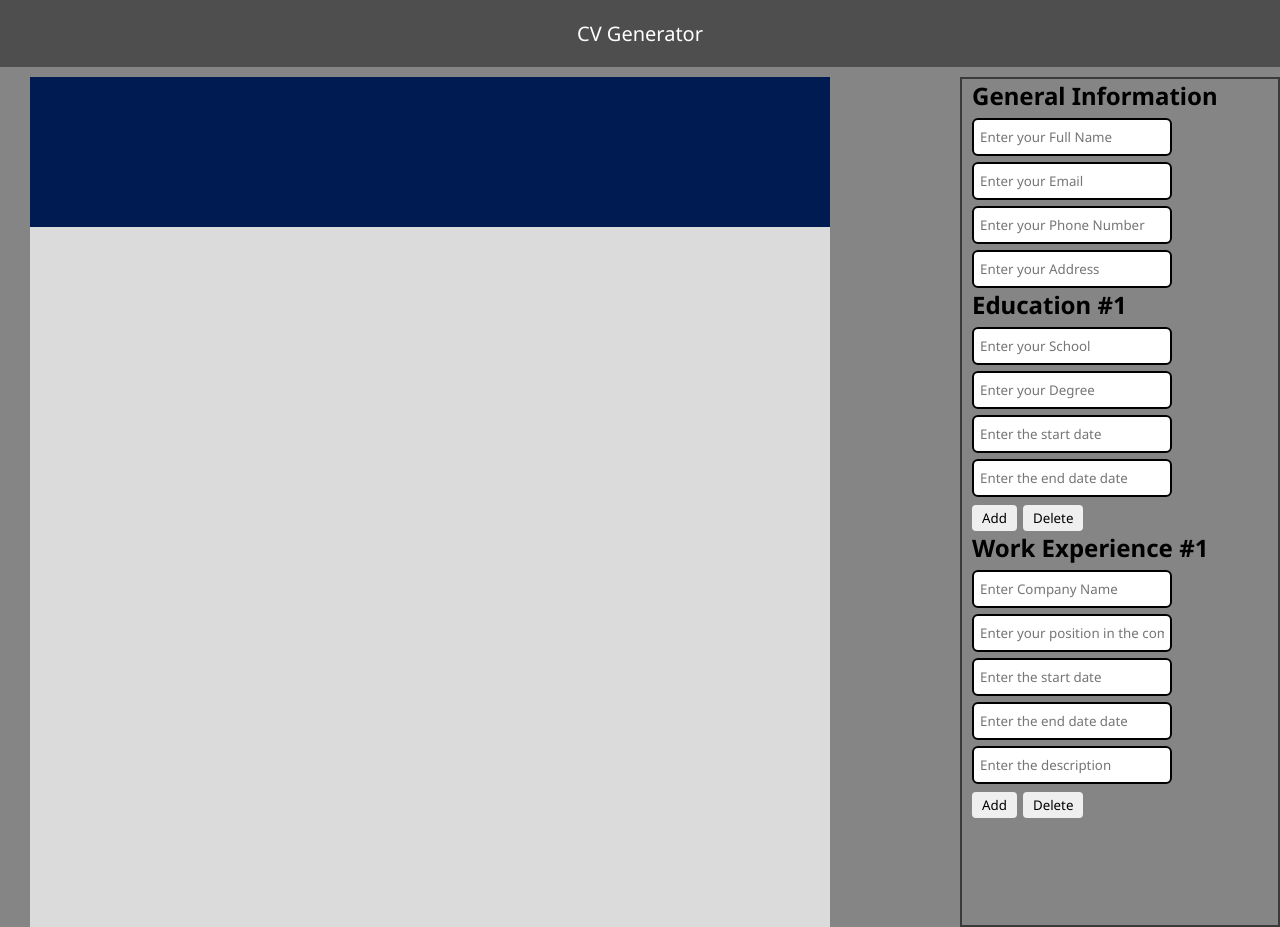
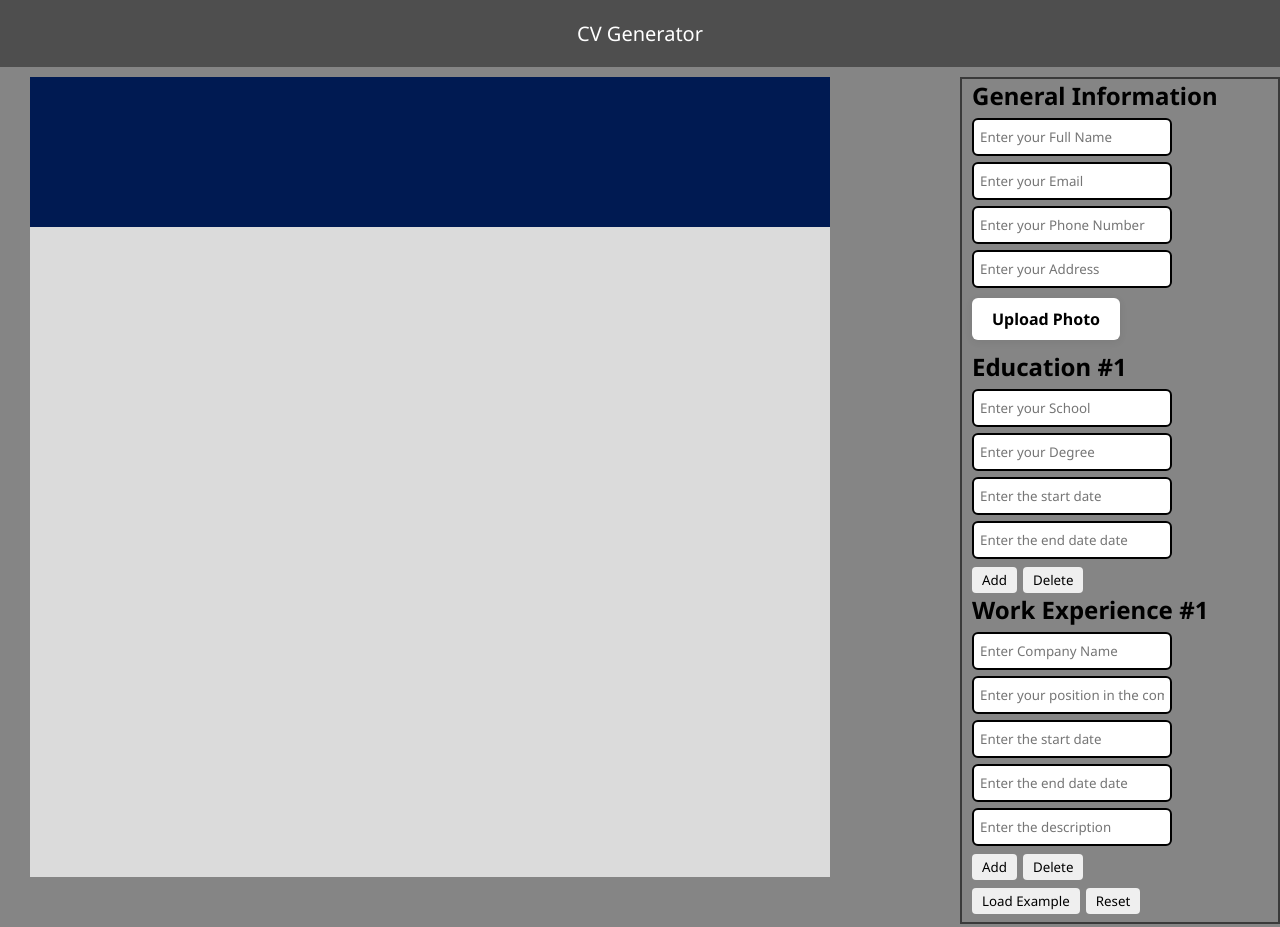
Before and after one commit to ArhamTheDeveloper/cv-application, a React (Vite) app: page / in a window 1280 px wide. Built offline with nearby package versions, Linux system fonts and the light colour scheme.

Commit message:
Added photo upload feature in CvEditor

```diff
--- a/src/App.jsx
+++ b/src/App.jsx
@@ -3,14 +3,15 @@ import "./App.css";
 import Cv from "./components/Cv";
 import CvEditor from "./components/CvEditor";
 import Navbar from "./components/Navbar";
+import { exampleData } from "./exampleData";
 
-function App() {
-  const [cvData, setCvData] = useState({
+const protoCvData = {
   generalInfo: {
     fullName: "",
     email: "",
     phoneNumber: "",
     address: "",
+    photo: "",
   },
   education: [
     {
@@ -29,7 +30,10 @@ function App() {
       description: "",
     },
   ],
-  });
+};
+
+function App() {
+  const [cvData, setCvData] = useState(protoCvData);
 
   const handleChange = (section, field, value, index = null) => {
     setCvData((prev) => {
@@ -80,6 +84,14 @@ function App() {
     }));
   };
 
+  const handleLoadExample = () => {
+    setCvData(exampleData);
+  };
+
+  const handleReset = () => {
+    setCvData(protoCvData);
+  };
+
   return (
     <div>
       <Navbar />
@@ -90,6 +102,8 @@ function App() {
           onChange={handleChange}
           onAddSection={handleAddSection}
           onDeleteSection={handleDeleteSection}
+          onLoadExample={handleLoadExample}
+          onHandleReset={handleReset}
         />
       </div>
     </div>
--- a/src/components/CvBody.jsx
+++ b/src/components/CvBody.jsx
@@ -22,7 +22,7 @@ export default function CvBody({ cvData }) {
       style={{
         backgroundColor: "#dbdbdb",
         width: "800px",
-        minHeight: "700px",
+        minHeight: "650px",
         color: "black",
       }}
     >
--- a/src/components/CvEditor.jsx
+++ b/src/components/CvEditor.jsx
@@ -12,6 +12,8 @@ export default function CvEditor({
   onChange,
   onAddSection,
   onDeleteSection,
+  onLoadExample,
+  onHandleReset,
 }) {
   return (
     <div className="cv_editor">
@@ -22,6 +24,38 @@ export default function CvEditor({
         onChange={onChange}
         sectionName="generalInfo"
       />
+      <label
+        htmlFor="photo-upload"
+        style={{
+          display: "inline-block",
+          padding: "10px 20px",
+          background: "#ffffffff",
+          color: "black",
+          borderRadius: "6px",
+          cursor: "pointer",
+          fontWeight: "bold",
+          margin: "10px",
+          boxShadow: "0 2px 8px rgba(0,0,0,0.07)",
+        }}
+      >
+        Upload Photo
+        <input
+          id="photo-upload"
+          type="file"
+          accept="image/*"
+          style={{ display: "none" }}
+          onChange={(e) => {
+            const file = e.target.files[0];
+            if (file) {
+              const reader = new FileReader();
+              reader.onloadend = () => {
+                onChange("generalInfo", "photo", reader.result);
+              };
+              reader.readAsDataURL(file);
+            }
+          }}
+        />
+      </label>
       {cvData.education.map((edu, idx) => (
         <Section
           key={idx}
@@ -79,6 +113,18 @@ export default function CvEditor({
           onClickHandler={() => onDeleteSection("workExperience")}
         />
       </div>
+      <div
+        style={{
+          display: "flex",
+          marginLeft: "10px",
+          marginTop: "8px",
+          marginBottom: "8px",
+          gap: "6px",
+        }}
+      >
+        <Button text={"Load Example"} onClickHandler={onLoadExample} />
+        <Button text={"Reset"} onClickHandler={onHandleReset} />
+      </div>
     </div>
   );
 }
--- a/src/components/CvHeader.jsx
+++ b/src/components/CvHeader.jsx
@@ -13,8 +13,21 @@ export default function CvHeader({ cvData }) {
         flexDirection: "column",
         alignItems: "center",
         justifyContent: "center",
+        padding:"20px 0"
       }}
     >
+      {cvData.generalInfo.photo && (
+        <img
+          src={cvData.generalInfo.photo}
+          alt="Profile"
+          style={{
+            width: "70px",
+            height: "70px",
+            objectFit: "cover",
+            borderRadius: "50%",
+          }}
+        />
+      )}
       <h1 style={{ marginBottom: "10px" }}>{cvData.generalInfo.fullName}</h1>
       <div style={{ display: "flex", flexDirection: "row", gap: "10px" }}>
         {cvData.generalInfo.email && (
--- /dev/null
+++ b/src/exampleData.js
@@ -0,0 +1,37 @@
+const exampleData = {
+  generalInfo: {
+    fullName: "MuhammadArham Shaikh",
+    email: "arhamshaikh@mail.co.pk",
+    phoneNumber: "+923339889724",
+    address: "Shikarpur,Pakistan",
+    photo: "",
+  },
+  education: [
+    {
+      school: "London City University",
+      degree: "Bachelors in Economics",
+      startDate: "08/2020",
+      endDate: "present",
+    },
+  ],
+  workExperience: [
+    {
+      company: "Umbrella Inc.",
+      position: "UX & UI Designer",
+      startDate: "08/2020",
+      endDate: "present",
+      description:
+        "Designed and prototyped user interface patterns for various clients in various industries, ranging from self-service apps within the telecommunications-sector to mobile games for IOS and Android",
+    },
+    {
+      company: "Black Mesa Labs",
+      position: "UX Research Assistant",
+      startDate: "04/2018",
+      endDate: "02/2019",
+      description:
+        "Supported senior researchers on accessibility standards for the open web. Created and usability tested wireframes and prototypes. Produced interactive documentation for quick onboarding of new researchers.",
+    },
+  ],
+};
+
+export { exampleData };
```
Lines whose indentation alone changed are shown as unchanged.
